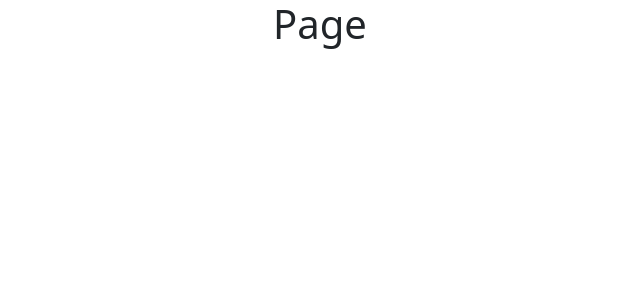
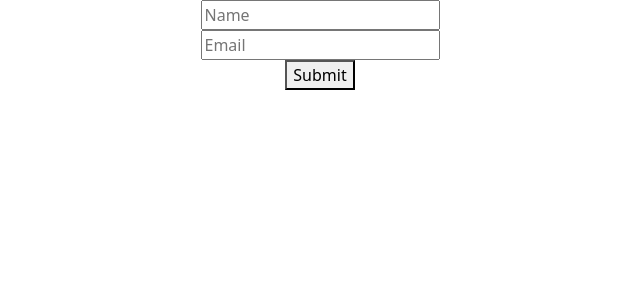
Before and after one commit to vinothsmart/react18-rtk, a React (Create React App) app: page /pratice in a window 1280 px wide. Shown: the top 300 px of the page, without its empty margins (320-960 px from the left). Built offline with nearby package versions, Linux system fonts and the light colour scheme.

Commit message:
Us Bank task

```diff
--- /dev/null
+++ b/src/components/EmailFrom.jsx
@@ -0,0 +1,44 @@
+import React from "react";
+
+const EmailFrom = ({
+  values,
+  handleChange,
+  handleSumbit,
+  showText,
+  usersList,
+  handleRemove,
+}) => {
+  return (
+    <>
+      <div>
+        <input
+          type="text"
+          name="name"
+          placeholder="Name"
+          onChange={handleChange}
+          value={values.name}
+        />
+      </div>
+      <div>
+        <input
+          type="email"
+          name="email"
+          placeholder="Email"
+          onChange={handleChange}
+          value={values.email}
+        />
+      </div>
+      <button onClick={handleSumbit}>Submit</button>
+      {showText &&
+        usersList.map(user => (
+          <div key={user.email}>
+            <p>{user.name}</p>
+            <p>{user.email}</p>
+            <button onClick={handleRemove(user.email)}>Remove</button>
+          </div>
+        ))}
+    </>
+  );
+};
+
+export default EmailFrom;
--- a/src/components/Practice.jsx
+++ b/src/components/Practice.jsx
@@ -1,9 +1,42 @@
-import React, { memo } from "react";
-
-// const usersDataURL = "https://jsonplaceholder.typicode.com/users";
+import React, { memo, useCallback, useState } from "react";
+import EmailFrom from "./EmailFrom";
 
 export const Practice = () => {
-  return <h1>Page</h1>;
+  const [values, setValues] = useState({ name: "", email: "" });
+  const [showText, setShowText] = useState(false);
+  const [usersList, setUsersList] = useState([]);
+
+  const handleChange = useCallback(e => {
+    const { name, value } = e.target;
+    setValues(prev => ({ ...prev, [name]: value }));
+  }, []);
+
+  const handleSumbit = useCallback(
+    e => {
+      e.preventDefault();
+      setUsersList(prev => [...prev, values]);
+      setShowText(true);
+    },
+    [values],
+  );
+
+  const handleRemove = useCallback(
+    email => () => {
+      setUsersList(prev => prev.filter(user => user.email !== email));
+    },
+    [],
+  );
+
+  return (
+    <EmailFrom
+      values={values}
+      handleChange={handleChange}
+      handleSumbit={handleSumbit}
+      showText={showText}
+      usersList={usersList}
+      handleRemove={handleRemove}
+    />
+  );
 };
 
 export default memo(Practice);
```
